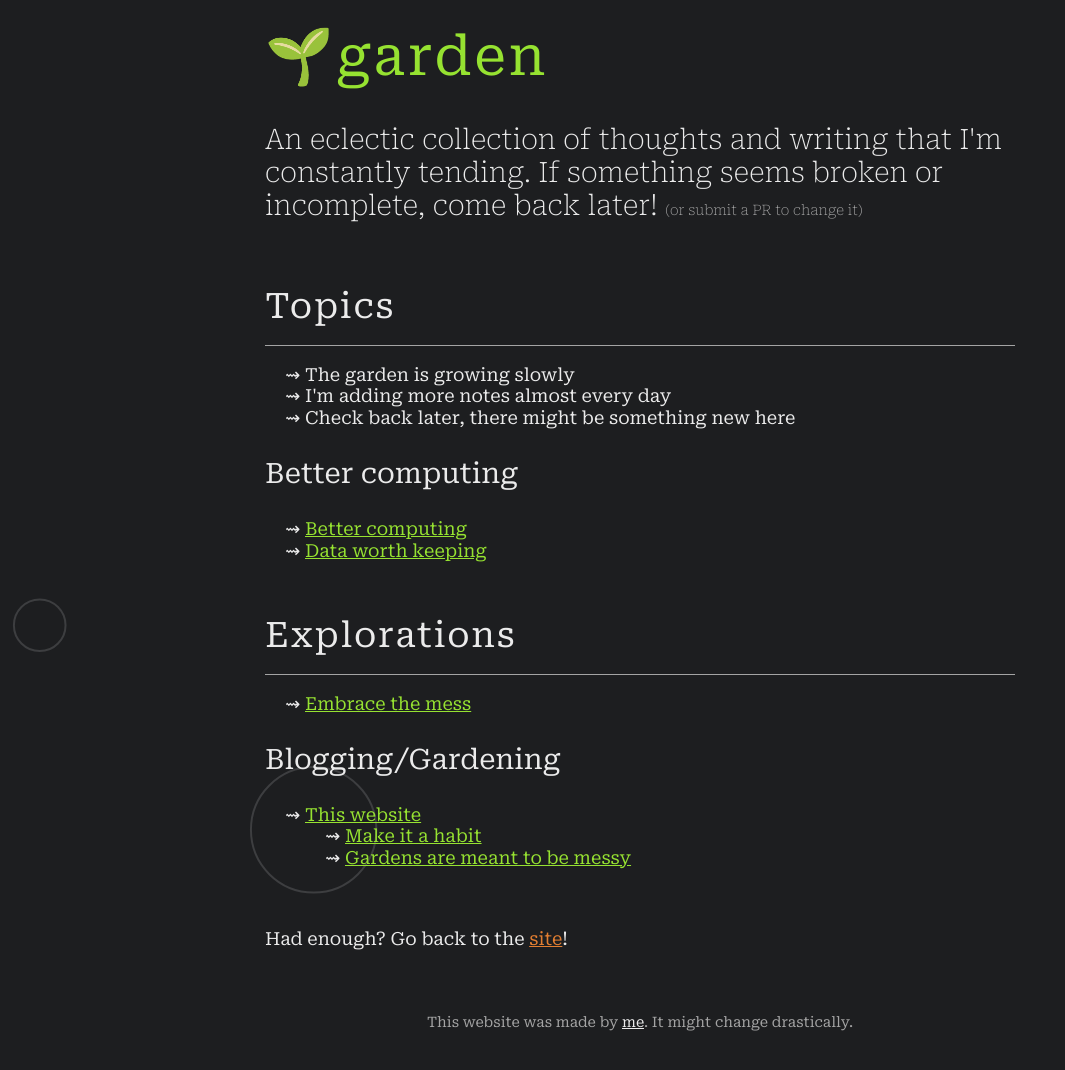
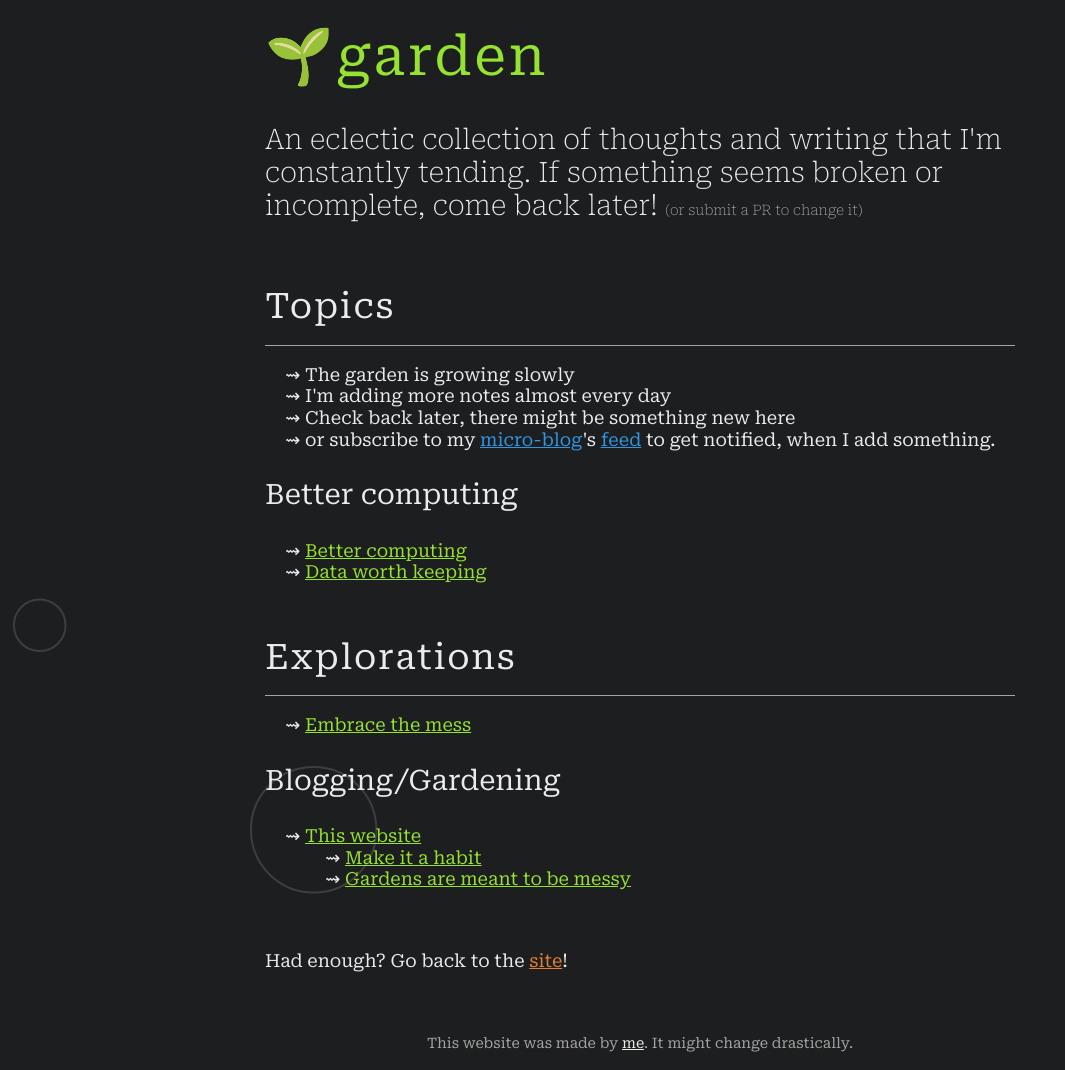
Before and after one commit to aghdom/aghdom.github.io, a Jekyll site: the page garden/index.html, which Jekyll copies as it is, in a window 1280 px wide. Shown: the whole page, without its empty margins (0-1065 px from the left). Built offline with Jekyll 4.4.1, drawn with Linux system fonts in a browser that asks for light colours; before the commit the page ends 1049 px from its top, so only the background shows below that.

Commit message:
feat(garden): add link to current feed

```diff
--- a/garden/index.html
+++ b/garden/index.html
@@ -27,6 +27,7 @@
         <li>The garden is growing slowly</li>
         <li>I'm adding more notes almost every day</li>
         <li>Check back later, there might be something new here</li>
+        <li>or subscribe to my <a class="blue" href="https://current.aghdom.eu">micro-blog</a>'s <a class="blue" href="https://current.aghdom.eu/current.atom">feed</a> to get notified, when I add something.</li>
       </ul>
 
       <h3>Better computing</h3>
```
